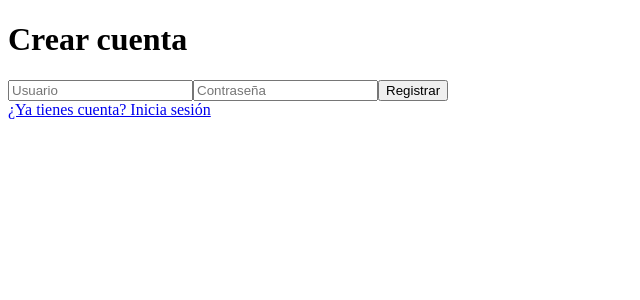
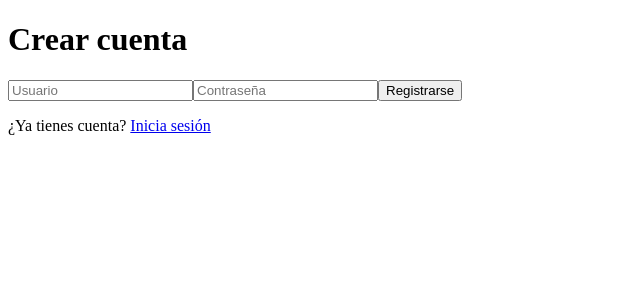
Before and after one commit to Perkiins/hokosocial, a React (Vite) app: page /register in a window 1280 px wide. Shown: the top 300 px of the page, without its empty margins (0-640 px from the left). Built offline with nearby package versions, Linux system fonts and the light colour scheme.

Commit message:
Update and rename register.jsx to Register.jsx

```diff
--- a/src/pages/register.jsx
+++ b/src/pages/Register.jsx
@@ -1,20 +1,17 @@
 import React, { useState } from 'react';
 import { useNavigate } from 'react-router-dom';
 
-export default function Register() {
+const Register = () => {
   const [username, setUsername] = useState('');
   const [password, setPassword] = useState('');
-  const [error, setError] = useState('');
-  const [success, setSuccess] = useState('');
+  const [errorMsg, setErrorMsg] = useState('');
   const navigate = useNavigate();
 
   const handleRegister = async (e) => {
     e.preventDefault();
-    setError('');
-    setSuccess('');
 
     try {
-      const response = await fetch('https://hokosocial.onrender.com/register', { // ⬅️ CAMBIA ESTA URL
+      const response = await fetch('https://hokosocial.onrender.com/register', {
         method: 'POST',
         headers: {
           'Content-Type': 'application/json',
@@ -25,13 +22,14 @@ export default function Register() {
       const data = await response.json();
 
       if (response.ok) {
-        setSuccess('Usuario registrado con éxito. Redirigiendo...');
-        setTimeout(() => navigate('/login'), 1500);
+        localStorage.setItem('token', data.token);
+        navigate('/panel');
       } else {
-        setError(data.message || 'Error al registrar');
+        setErrorMsg(data.message || 'Error al registrarse');
       }
-    } catch (err) {
-      setError('Error al conectar con el servidor');
+    } catch (error) {
+      console.error('Error en registro:', error);
+      setErrorMsg('Error al conectarse al servidor');
     }
   };
 
@@ -53,11 +51,12 @@ export default function Register() {
           onChange={(e) => setPassword(e.target.value)}
           required
         />
-        <button type="submit">Registrar</button>
+        <button type="submit">Registrarse</button>
       </form>
-      {error && <p style={{ color: 'red' }}>{error}</p>}
-      {success && <p style={{ color: 'green' }}>{success}</p>}
-      <a href="/login">¿Ya tienes cuenta? Inicia sesión</a>
+      <p>¿Ya tienes cuenta? <a href="/login">Inicia sesión</a></p>
+      {errorMsg && <p style={{ color: 'red' }}>{errorMsg}</p>}
     </div>
   );
-}
+};
+
+export default Register;
```
